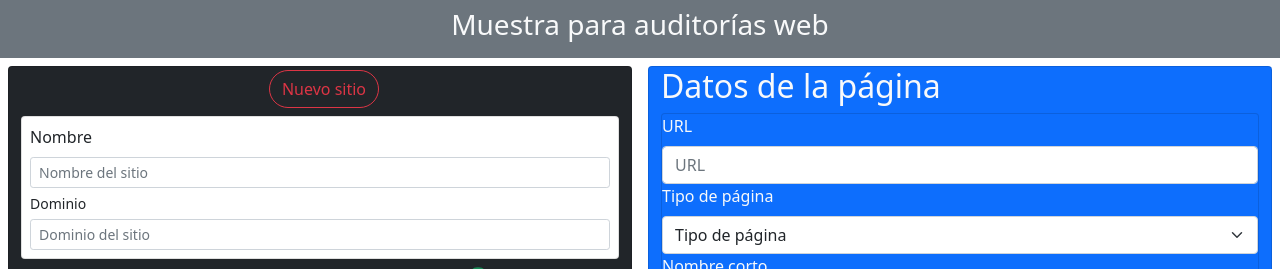
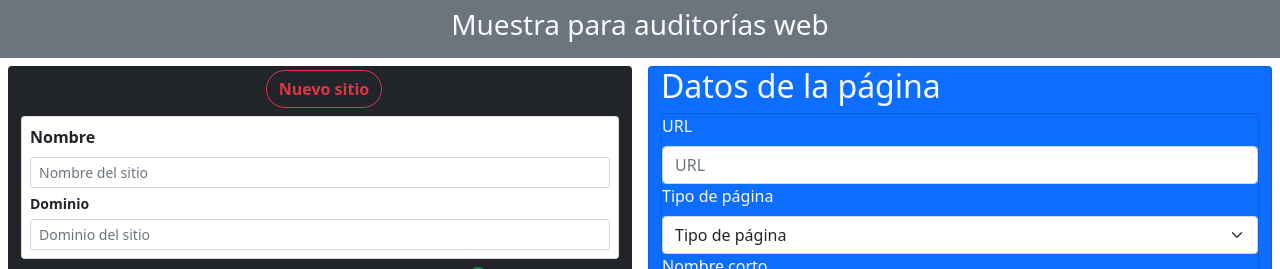
Before and after one commit to cizquierdof/muestras-vue3-app, a Vue app: page / in a window 1280 px wide. Shown: the top 269 px of the page. Built offline with nearby package versions, Linux system fonts and the light colour scheme.

Commit message:
minor change

```diff
--- a/src/components/SiteForm.vue
+++ b/src/components/SiteForm.vue
@@ -6,7 +6,7 @@
         {{ store.siteName }}
       </span>
       <button
-        class="btn rounded-pill btn-outline-danger ms-2"
+        class="btn rounded-pill btn-outline-danger ms-2 fw-bold"
         id="btn-reset"
         title="Limpiar todos los datos"
         @click="store.reset()"
@@ -15,7 +15,7 @@
       </button>
     </h2>
     <form class="card form text-dark p-2">
-      <label for="sitename" class="form-label">Nombre</label>
+      <label for="sitename" class="form-label fw-bold">Nombre</label>
       <input
         class="form-control-sm form-control"
         type="text"
@@ -23,7 +23,7 @@
         placeholder="Nombre del sitio"
         v-model="store.siteName"
       />
-      <label for="sitedomain" class="col-form-label-sm col-form-label"
+      <label for="sitedomain" class="col-form-label-sm col-form-label fw-bold"
         >Dominio</label
       >
       <input
```
